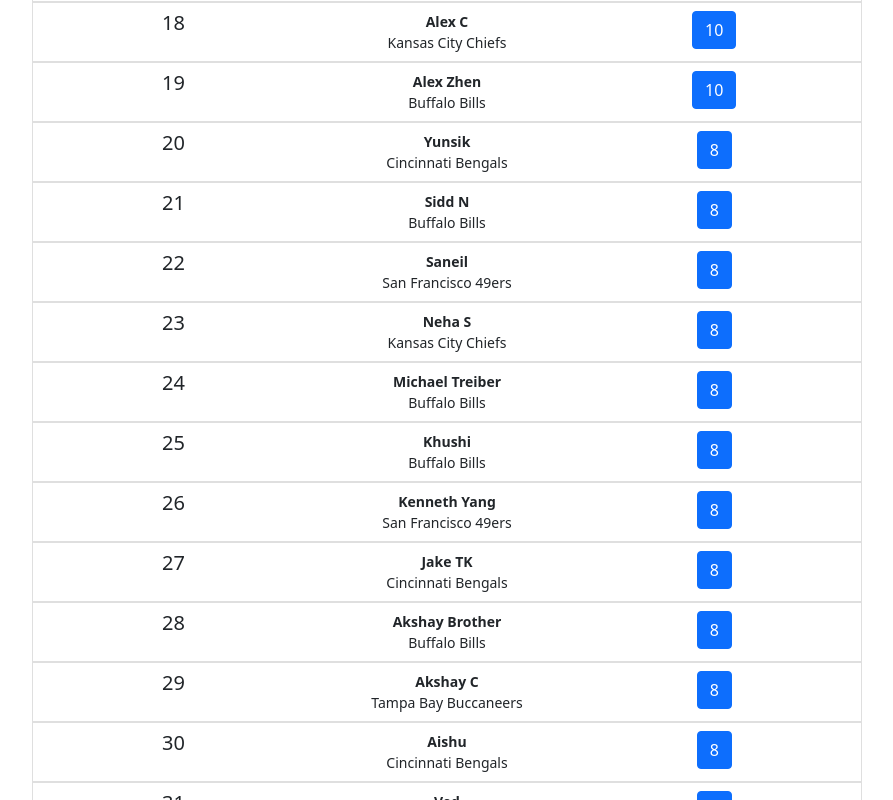
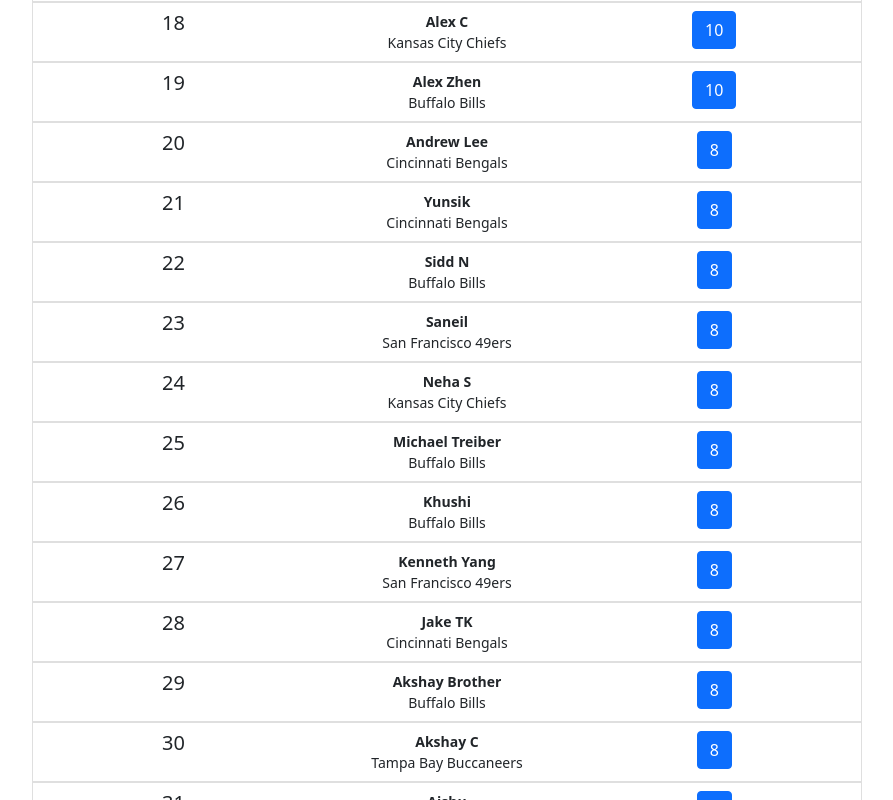
Before and after one commit to eshaan-bhattad/nflbracketapp, a React (Create React App) app: page /leaderboard in a window 1280 px wide. Shown: the part 1160-1960 px from the top of the page, without its empty margins (193-1086 px from the left). Built offline with nearby package versions, Linux system fonts and the light colour scheme.

Commit message:
added bracket

```diff
--- a/src/data.js
+++ b/src/data.js
@@ -979,6 +979,26 @@ const data = [
     superbowl: "Cincinnati Bengals",
     tiebreaker: 48,
   },
+  {
+    id: 10050,
+    firstname: "Andrew",
+    lastname: "Lee",
+    name: "Andrew Lee",
+    afcWildCard1: "Jacksonville Jaguars",
+    afcWildCard2: "Buffalo Bills",
+    afcWildCard3: "Cincinnati Bengals",
+    nfcWildCard1: "San Francisco 49ers",
+    nfcWildCard2: "Minnesota Vikings",
+    nfcWildCard3: "Tampa Bay Buccaneers",
+    afcDivisional1: "Kansas City Chiefs",
+    afcDivisional2: "Cincinnati Bengals",
+    nfcDivisional1: "Philadelphia Eagles",
+    nfcDivisional2: "San Francisco 49ers",
+    afcChampions: "Kansas City Chiefs",
+    nfcChampions: "Philadelphia Eagles",
+    superbowl: "Cincinnati Bengals",
+    tiebreaker: 62,
+  },
 ];
 
 export default data;
```
